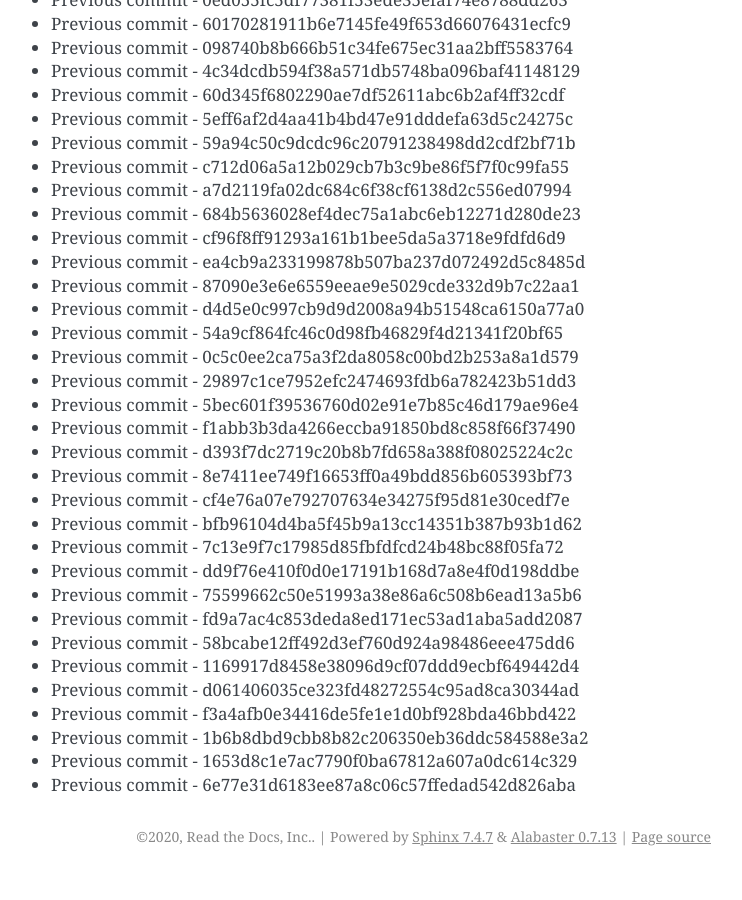
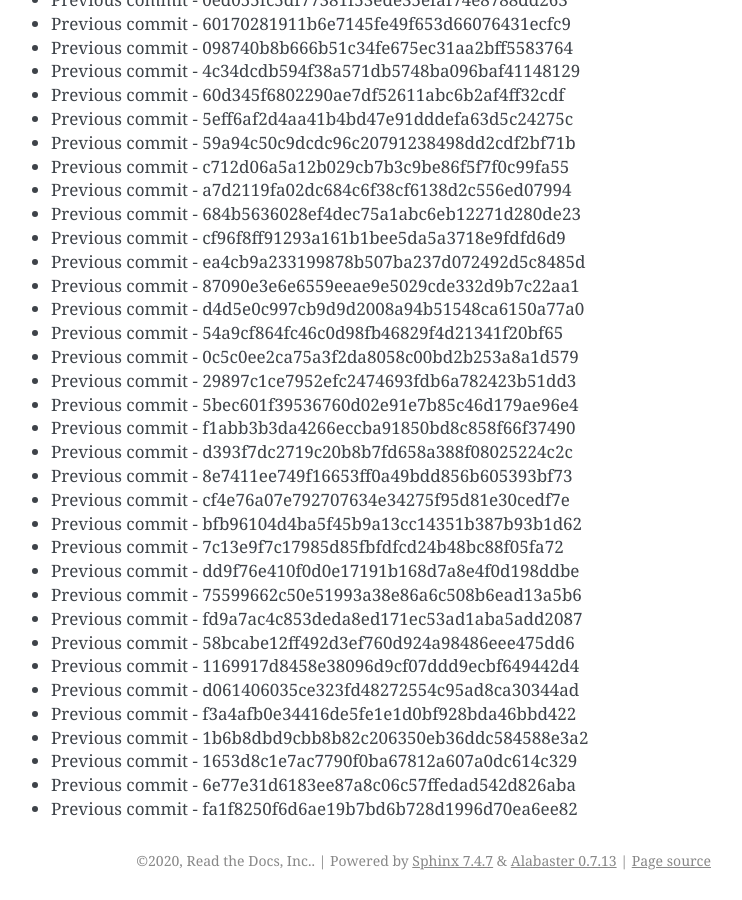
Before and after one commit to readthedocs/rtd-git-stresstest, a Sphinx documentation site: the page built from docs/updates.rst, in a window 1280 px wide and 900 px high, scrolled down 55079 px. Shown: the whole window, without its empty margins (399-1141 px from the left). Built offline with Sphinx 7.4.7, drawn with Linux system fonts in a browser that asks for light colours; before the commit the page ends 55955 px from its top, so only the background shows below that.

Commit message:
Generating commit from previous: fa1f8250f6d6ae19b7bd6b728d1996d70ea6ee82

```diff
--- a/docs/updates.rst
+++ b/docs/updates.rst
@@ -2346,3 +2346,4 @@ It can be tested for any performance characteristics.
 * Previous commit - 1b6b8dbd9cbb8b82c206350eb36ddc584588e3a2
 * Previous commit - 1653d8c1e7ac7790f0ba67812a607a0dc614c329
 * Previous commit - 6e77e31d6183ee87a8c06c57ffedad542d826aba
+* Previous commit - fa1f8250f6d6ae19b7bd6b728d1996d70ea6ee82
```
